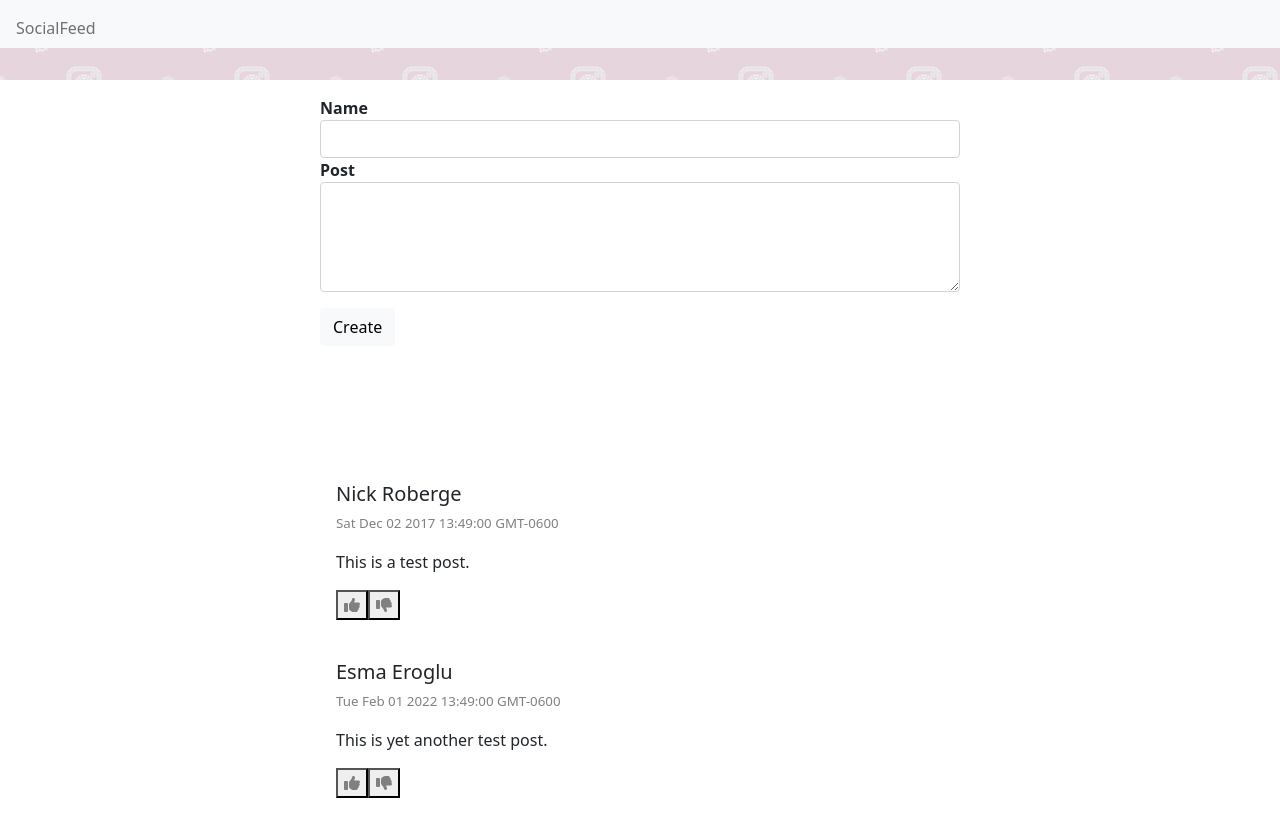
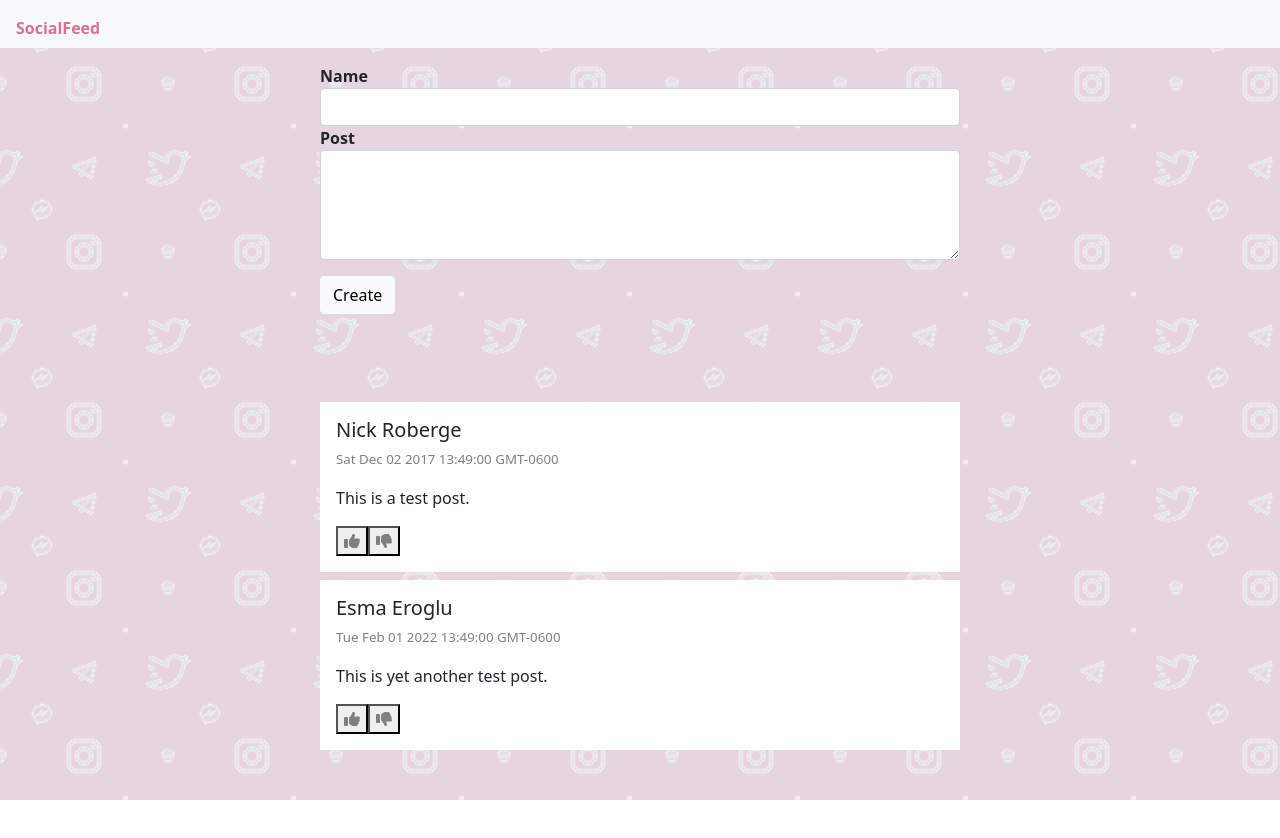
Before and after one commit to n-roberge/socialfeed-react, a React (Create React App) app: page / in a window 1280 px wide. After the commit the page ends 800 px from the top, so only its background shows below. Built offline with nearby package versions, Linux system fonts and the light colour scheme; the HTML template or start-up script is replaced by a standard one.

Commit message:
added clear form functionality

```diff
--- a/src/Components/App.css
+++ b/src/Components/App.css
@@ -1,15 +1,11 @@
-.background{
-    background-color: transparent;
-}
-
-html{
+body{
     background-image: url('./Assets/background.png');
 }
 
 .border-box {
     margin-left: auto;
     margin-right: auto;
-    margin-top: 5em;
+    margin-top: 3em;
     padding: 1em;
     width: 42em;
 }
--- a/src/Components/CreatePost/CreatePost.jsx
+++ b/src/Components/CreatePost/CreatePost.jsx
@@ -20,6 +20,10 @@ const CreatePost = (props) => {
         };
         setDate(Date(timestamp))
         props.addNewPost(newEntry);
+
+        //clear form after submit
+        setName("");
+        setPost("");
     }
 
     return (
--- a/src/Components/DislikeButton/DislikeButton.css
+++ b/src/Components/DislikeButton/DislikeButton.css
@@ -1,5 +1,5 @@
 .active {
-    color: red;
+    color: rgb(179, 93, 122);
 
 }
 
--- a/src/Components/LikeButton/LikeButton.css
+++ b/src/Components/LikeButton/LikeButton.css
@@ -1,5 +1,5 @@
 .like {
-    color: green;
+    color: palevioletred;
 
 }
 
--- a/src/Components/NavBar/NavBar.css
+++ b/src/Components/NavBar/NavBar.css
@@ -1,4 +1,6 @@
 .navbar-text{
+    color: palevioletred !important;
+    font-weight:650;
     margin-left: 1em;
 }
 
@@ -9,3 +11,7 @@
     height: 3em;
     margin-bottom: 3em;
 }
+
+.bg-light{
+    background-color: pink !important;
+}
--- a/src/Components/Post/Post.css
+++ b/src/Components/Post/Post.css
@@ -6,6 +6,7 @@
 
 .card-body{
     background-color: white;
+
     margin-left: auto;
     margin-right: auto;
     margin-top: .5em;
--- a/src/index.js
+++ b/src/index.js
@@ -2,6 +2,7 @@ import React from 'react';
 import ReactDOM from 'react-dom';
 import App from './App';
 import 'bootstrap/dist/css/bootstrap.min.css';
+import './Components/App.css'
 
 ReactDOM.render(
   <React.StrictMode>
```
